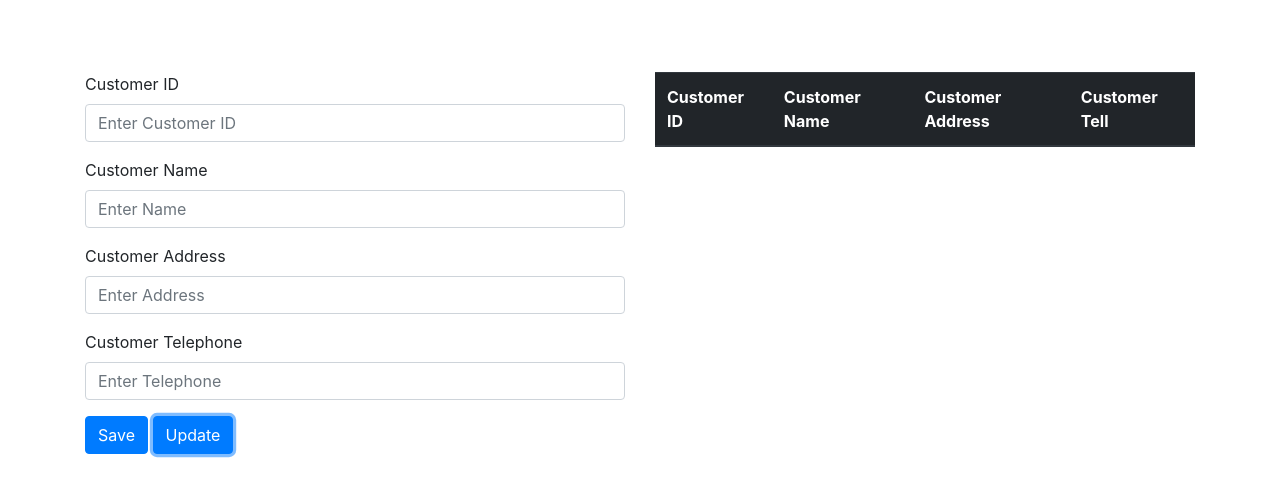
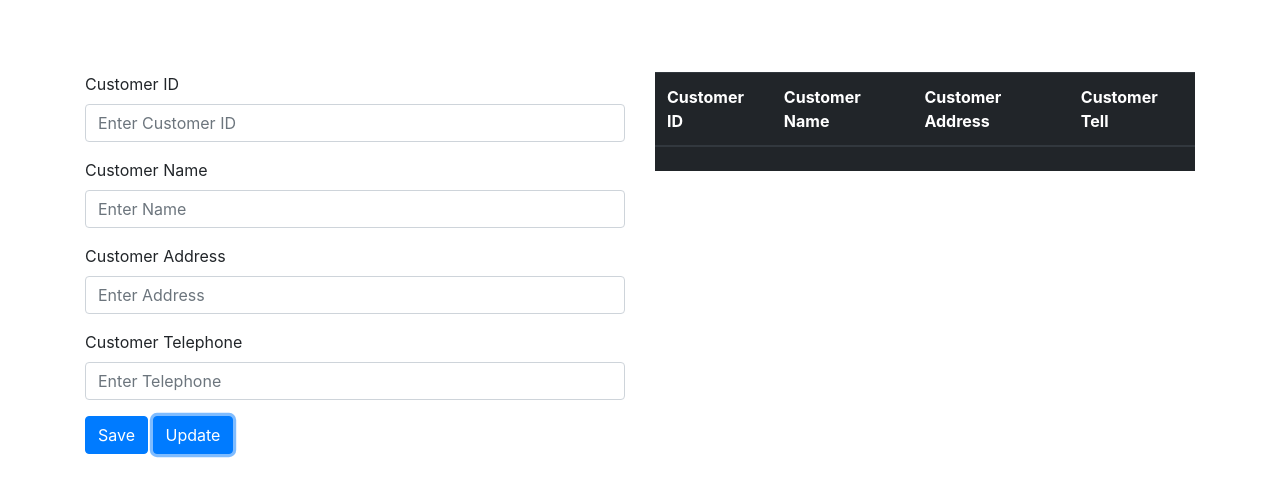
Before and after one commit to LahiruSasanka2/CustomerForm, a plain HTML site: page index.html in a window 1280 px wide. Both pictures are taken after a click on the button "Update". Drawn offline with Linux system fonts and the light colour scheme.

Commit message:
edit by harini

```diff
--- a/index.html
+++ b/index.html
@@ -65,6 +65,7 @@
 <script src="js/jquery-3.3.1.min.js"></script>
 
 <script>
+    var customersDetails=[];
  $("#txtCustomerID").focus();
 
         $("#btnSave").click(function(){
@@ -80,9 +81,49 @@
             $("#txtCustomerSalary").val("");
             $("#txtCustomerTell").val("");
             $("tbody").append("<tr><td>"+cid+"</td><td>"+fName+"</td><td>"+add+"</td><td>"+tele+"</td></tr>");
+
+            $("#tblCustomer tbody tr").off("click");
+            $("#tblCustomer tbody tr").click(function () {
+                var cusId = $(this).find("td:first-child").text();
+                var cusName = $(this).find("td:nth-child(2)").text();
+                var cusAddress = $(this).find("td:nth-child(3)").text();
+                var cusTele = $(this).find("td:nth-child(4)").text();
+                console.log(cusId);
+                $("#txtCustomerID").val(cusId);
+                $("#txtCustomerName").val(cusName);
+                $("#txtCustomerSalary").val(cusAddress);
+                $("#txtCustomerTell").val(cusTele);
+
+            });
         });
 
 
+
+            $("#btnUpdate").click(function(){
+
+                 var cid =  $("#txtCustomerID").val();
+                    var cname = $("#txtCustomerName").val();
+                    var cadd = $("#txtCustomerSalary").val();
+                    var ctele = $("#txtCustomerTell").val();
+                    var customerDetails = {};
+                    customerDetails.cid = cid;
+                    customerDetails.cname = cname;
+                    customerDetails.cadd = cadd;
+
+                    customersDetails.push(customerDetails);
+                for (var i = 0; i < customersDetails.length; i++) {
+
+                    var html = `<tr>
+                                    <td class="text-center">${cid}</td>
+                                    <td>${cname}</td>
+                                    <td>${cadd}</td>
+                                    <td>${ctele}</td>
+                                </tr>`;
+
+                    $("#tblCustomer tbody").append(html);
+
+                }
+            });
 </script>
 </body>
 </html>
```
